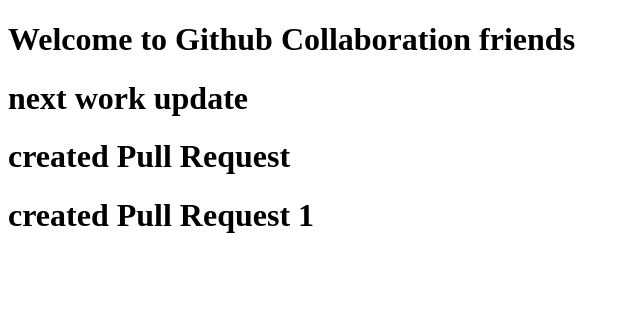
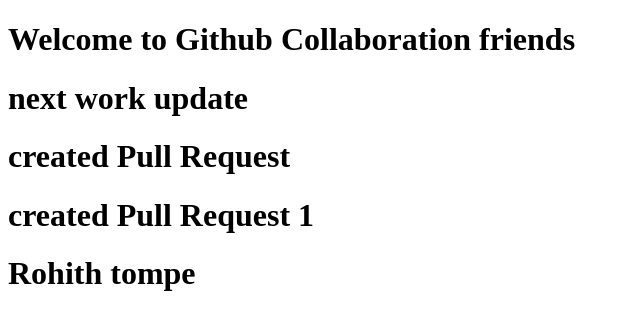
Before and after one commit to Rohithtompe/Github-Collaboration, a plain HTML site: page index.html in a window 1280 px wide. Shown: the whole page, without its empty margins (0-640 px from the left). Drawn offline with Linux system fonts and the light colour scheme.

Commit message:
pull request done

```diff
--- a/index.html
+++ b/index.html
@@ -10,6 +10,7 @@
     <h1>next work update</h1>
     <h1>created Pull Request</h1>
     <h1>created Pull Request 1</h1>
+    <h1>Rohith tompe</h1>
 
 </body>
 </html>
```
